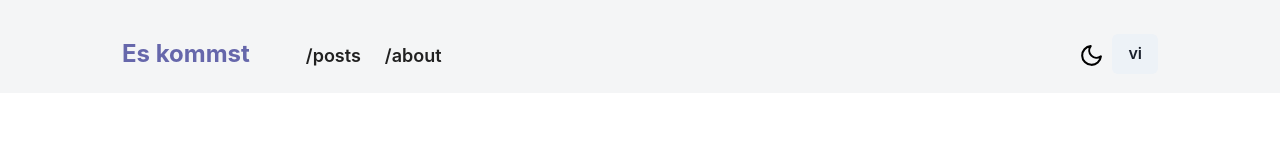
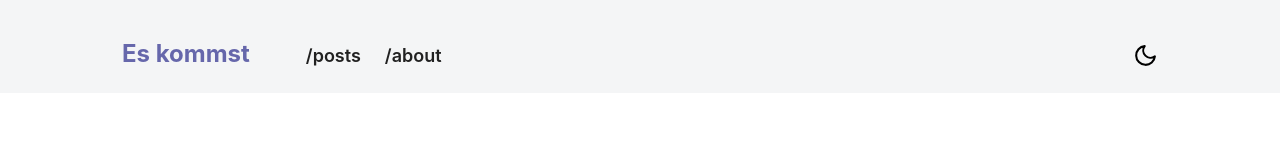
Before and after one commit to thangtmc73/blog, a Next.js app: page /posts/components/PostDetailHeader in a window 1280 px wide. Shown: the top 156 px of the page. Built offline with nearby package versions, Linux system fonts and the light colour scheme.

Commit message:
feat: disable language button

```diff
--- a/components/Header/Nav.js
+++ b/components/Header/Nav.js
@@ -11,7 +11,7 @@ import {
   useColorModeValue,
 } from "@chakra-ui/react";
 import DarkModeButton from "./DarkModeButton";
-import LanguageButton from "./LanguageButton";
+// import LanguageButton from "./LanguageButton";
 import ThemeConfig from "theme/theme-config";
  import { FiX } from "react-icons/fi";
 import { useEffect } from "react";
@@ -92,7 +92,7 @@ function Nav({ toggleOn, onToggle }) {
         direction={"row"}
       >
         <DarkModeButton />
-        <LanguageButton />
+        {/* <LanguageButton /> */}
       </Stack>
     </Stack>
   )
```
